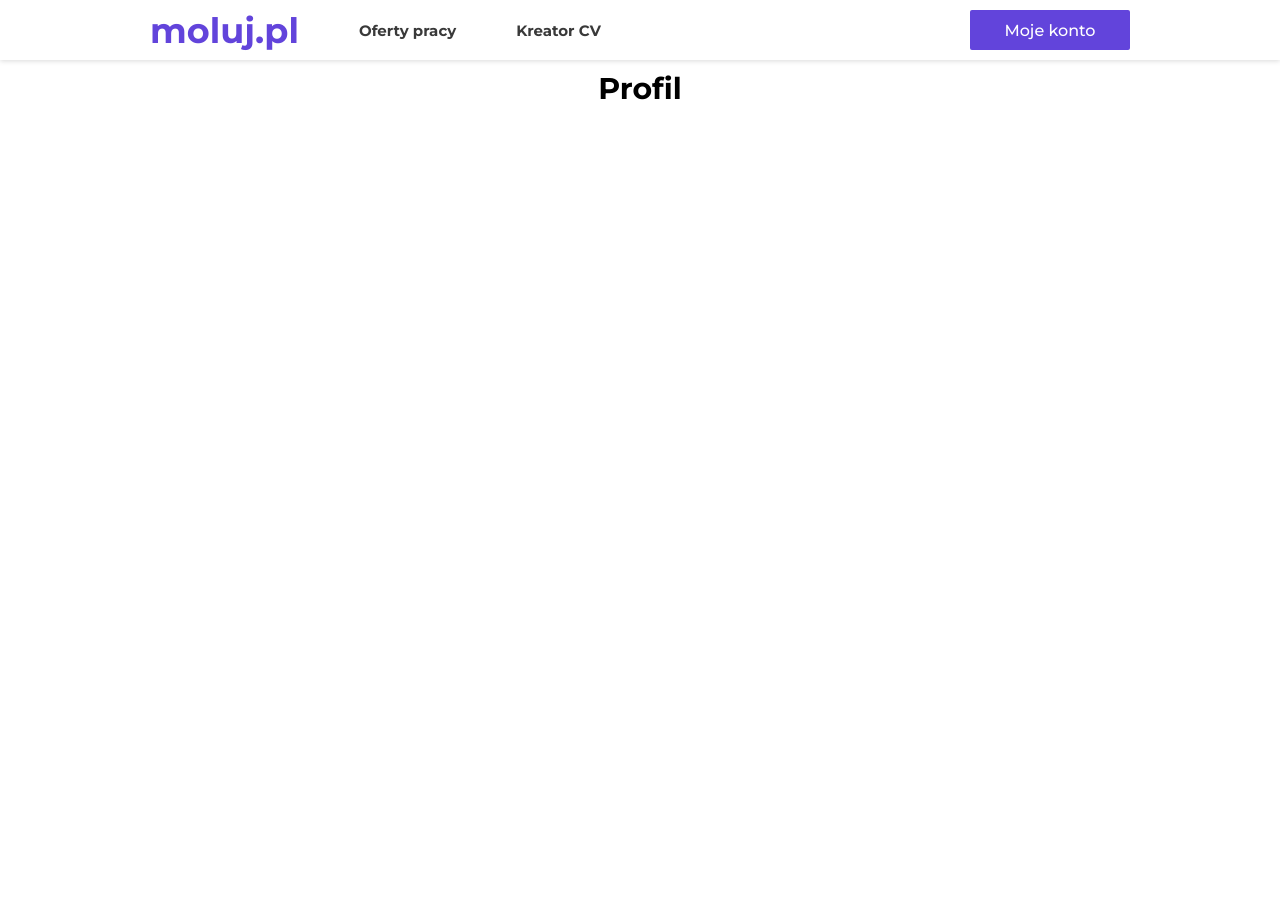
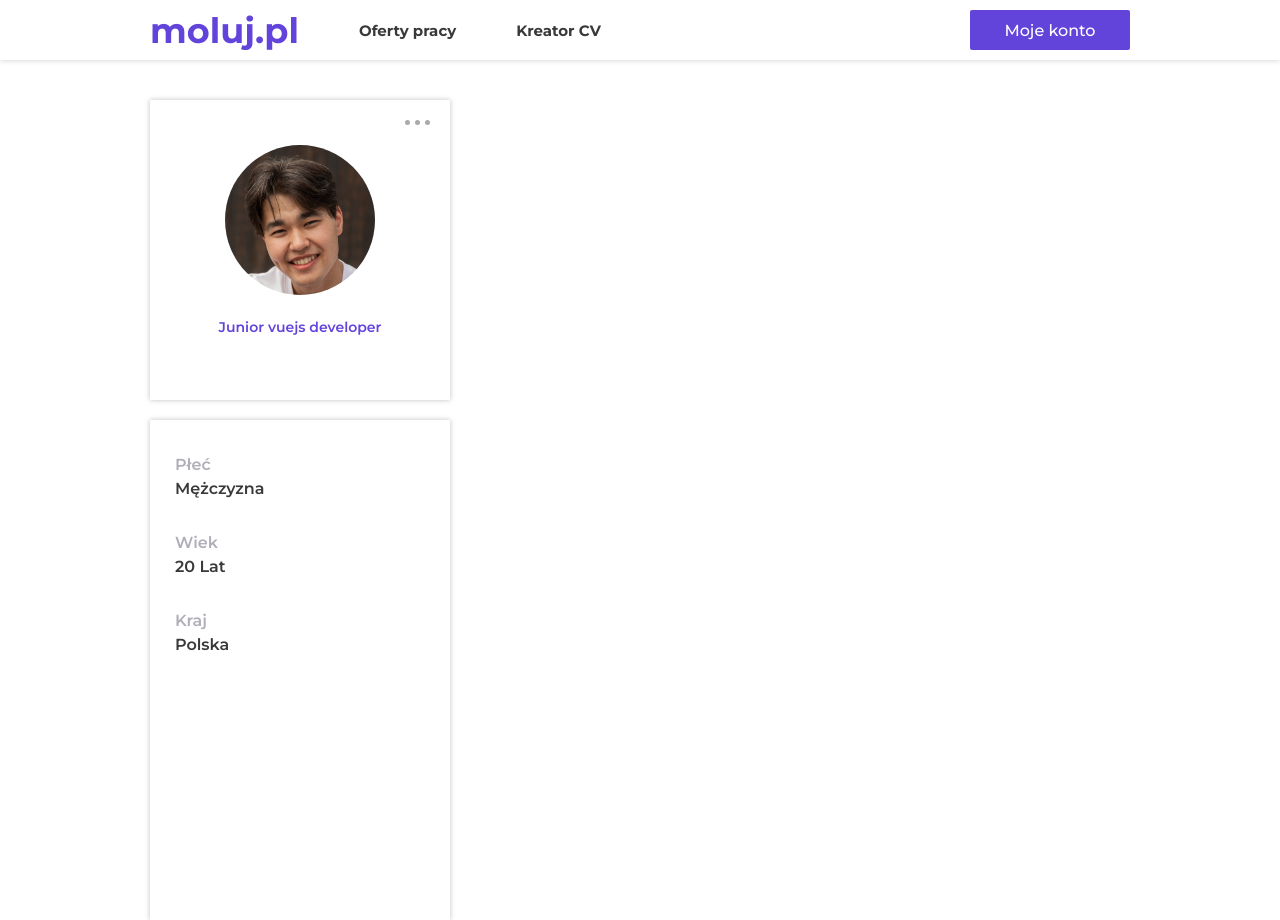
Before and after one commit to Uzyxen/system-ogloszeniowy, a Vue app: page /profil in a window 1280 px wide. Before the commit the page ends 800 px from the top, so only its background shows below. Built offline with nearby package versions, Linux system fonts and the light colour scheme; no server answers; the HTML template or start-up script is replaced by a standard one.

Commit message:
Profile view (profile picture, name, and simple data)

```diff
--- a/src/components/FailureModal.vue
+++ b/src/components/FailureModal.vue
@@ -34,7 +34,7 @@
 <style scoped>
     #modal{
         background-color: #FFF;
-        box-shadow: 0px 1px 50px 5px rgba(0, 0, 0, 0.15);
+        box-shadow: 0px 1px 10px 2px rgba(0, 0, 0, 0.15);
         z-index: 9999;
         position: fixed;
         left: calc(50% - 175px);
--- a/src/components/SuccessModal.vue
+++ b/src/components/SuccessModal.vue
@@ -34,7 +34,7 @@
 <style scoped>
     #modal{
         background-color: #FFF;
-        box-shadow: 0px 1px 50px 5px rgba(0, 0, 0, 0.15);
+        box-shadow: 0px 1px 10px 2px rgba(0, 0, 0, 0.15);
         z-index: 9999;
         position: fixed;
         left: calc(50% - 175px);
--- a/src/components/TopBar.vue
+++ b/src/components/TopBar.vue
@@ -163,7 +163,7 @@
         padding: 10px;
         width: 280px;
         height: 45px;
-        border-radius: 2px;
+        border-radius: 3px;
     }
 
     #dropdown-user-logged{
--- a/src/views/CVCreator.vue
+++ b/src/views/CVCreator.vue
@@ -91,7 +91,14 @@
 </template>
 
 <script>
+    import { useUserStore } from '../store/store';
+
     export default {
+        setup(){
+            const userStore = useUserStore();
+
+            return { userStore }
+        },
         data() {
             return {
                 additional_fields: false,
--- a/src/views/ProfileView.vue
+++ b/src/views/ProfileView.vue
@@ -1,15 +1,193 @@
 <template>
-    <div>
-        <h2>Profil</h2>
+    <div id="root">
+
+        <div id="prof-left">
+            <div id="profile-picture">
+                <div id="dots">
+                    <div id="dots-menu" v-if="dots_menu">
+                        Tryb edycji
+                        <input type="checkbox" @click="edit_mode = !edit_mode">
+                    </div>
+
+                    <div id="dots-inner" @click="dots_menu = !dots_menu">
+                        <div class="dot"></div>
+                        <div class="dot"></div>
+                        <div class="dot"></div>
+                    </div>
+                </div>
+
+                <div id="picture">
+                    <div id="change-pp" v-if="edit_mode">
+
+                    </div>
+                </div>
+                <h3 id="name">
+                    <span v-if="edit_mode == false">{{ userStore.first_name }} {{ userStore.last_name }}</span>
+                    <input v-else type="text">
+                </h3>
+                <p id="position">
+                    <span v-if="edit_mode == false">Junior vuejs developer</span>
+                    <input v-else type="text">
+                </p>
+            </div>
+
+            <div id="short-info">
+                <div>
+                    <span>Płeć</span>
+                    <p>Mężczyzna</p>
+                </div>
+
+                <div>
+                    <span>Wiek</span>
+                    <p>20 Lat</p>
+                </div>
+
+                <div>
+                    <span>Kraj</span>
+                    <p>Polska</p>
+                </div>
+            </div>
+        </div>
+
     </div>
 </template>
 
 <script>
+    import { useUserStore } from '../store/store';
+
     export default {
+        setup() {
+            const userStore = useUserStore();
 
+            return { userStore }
+        },
+        data(){
+            return {
+                dots_menu: false,
+                edit_mode: false
+            }
+        }
     }
 </script>
 
-<style>
+<style scoped>
+    #root{
+        padding: 40px 150px 0;
+    }
+
+    #prof-left{
+        display: flex;
+        flex-direction: column;
+        gap: 20px;
+    }
+
+    #prof-left #short-info{
+        width: 300px;
+        height: 500px;
+        box-shadow: 0px 0px 5px 0px rgba(0, 0, 0, 0.25);
+        display: flex;
+        flex-direction: column;
+    }
+
+    #short-info div{
+        padding: 35px 0 0 25px;
+        display: flex;
+        flex-direction: column;
+        row-gap: 5px;
+    }
+
+    #short-info div span{
+        color: #B0AEB8;
+        font-weight: 600;
+    }
+
+    #short-info div p{
+        color: #393939;
+        margin: 0;
+        font-weight: 600;
+    }
+
+    #profile-picture{
+        width: 300px;
+        height: 300px;
+        box-shadow: 0px 0px 5px 0px rgba(0, 0, 0, 0.25);
+        position: relative;
+        display: flex;
+        flex-direction: column;
+        align-items: center;
+    }
+
+    #dots{
+        display: flex;
+        justify-content: flex-end;
+        width: calc(100% - 20px);
+        padding: 10px 20px 0 0;
+        position: relative;
+    }
+
+    #dots-inner{
+        display: flex;
+        gap: 5px;
+        width: 25px;
+        height: 25px;
+        cursor: pointer;
+        align-items: center;
+    }
+
+    .dot{
+        background-color: #AAA;
+        width: 5px;
+        height: 5px;
+        border-radius: 50%;
+        transition: background-color .2s ease-in-out;
+    }
+
+    #dots-inner:hover .dot{
+        background-color: #6244DB;
+    }
+
+    #dots-menu{
+        background-color: #FFF;
+        height: 50px;
+        width: 100px;
+        border: 1px solid black;
+        position: absolute;
+        bottom: -50px;
+        right: -55px;
+    }
+
+    #picture{
+        background-image: url('../assets/example-pp.jpg');
+        width: 150px;
+        height: 150px;
+        background-size: cover;
+        border-radius: 50%;
+        margin-top: 10px;
+    }
+
+    h3#name{
+        color: #393939;
+        font-size: 22px;
+        margin-top: 20px;
+    }
+
+    p#position{
+        font-size: 14px;
+        color: #6244DB;
+        margin-top: 3px;
+        font-weight: 600;
+    }
+
+    #change-pp{
+        width: 100%;
+        height: 100%;
+        border-radius: 50%;
+        cursor: pointer;
+        transition: background-color .2s ease-in-out;
+    }
+
+    #change-pp:hover{
+        background-color: #00000050;
+    }
 
 </style>
```
Also changed, not shown: src/assets/example-pp.jpg (added).
